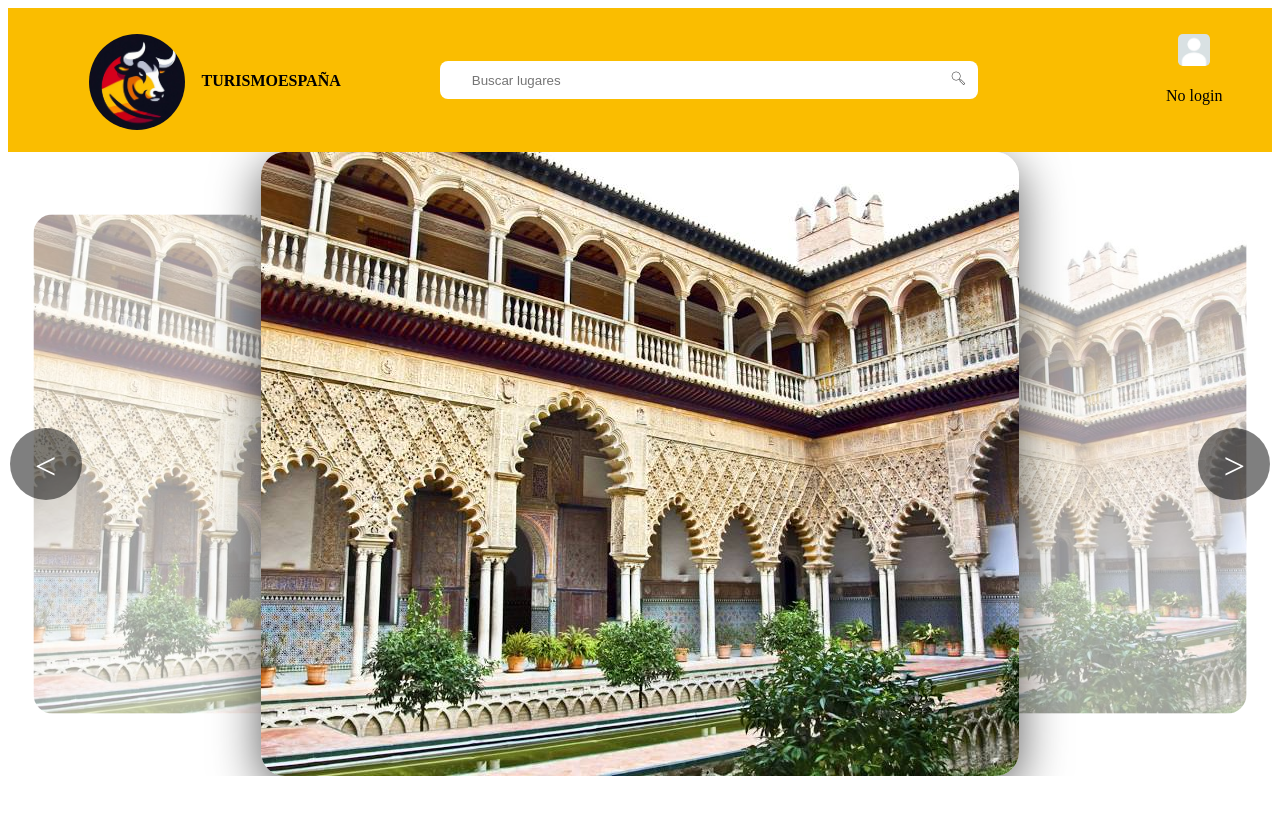
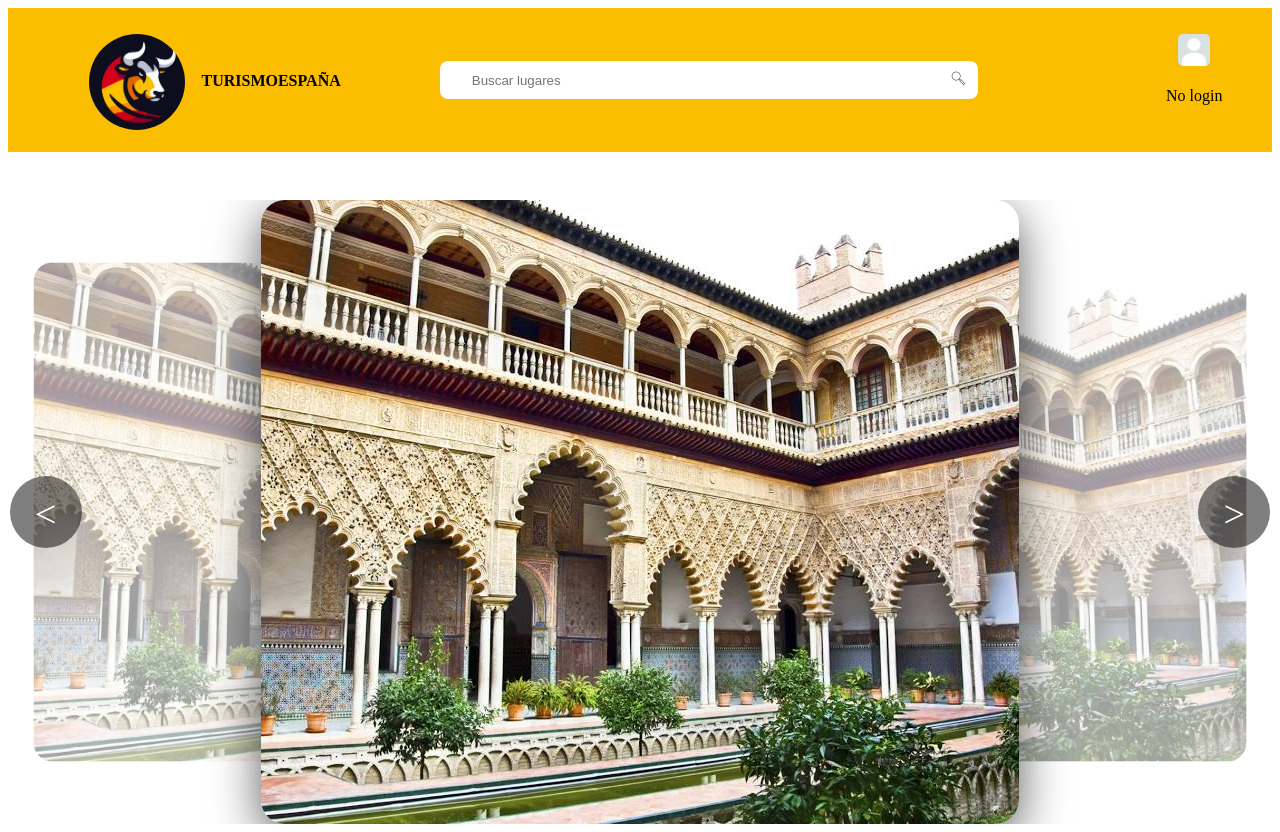
Before and after one commit to ALEXx1911/ProyectoTurismo, a React (Vite) app: page / in a window 1280 px wide. Built offline with nearby package versions, Linux system fonts and the light colour scheme.

Commit message:
Margen añadido entre menu y slider. Corregido el error de que el login no ocupara todo el header.

```diff
--- a/css/style.css
+++ b/css/style.css
@@ -108,6 +108,7 @@
   position: relative;
   text-align: center;
   background-color: white;
+  height: 100%;
   width: 100%;
   top: 50%;
   left: 50%;
@@ -179,7 +180,7 @@
 }
 
 .container-slider {
-  margin-bottom: 3rem;
+  margin-top: 3rem;
   width: 100%;
   height: 39rem;
   border-radius: 1.5rem;
--- a/sass/components/_login.scss
+++ b/sass/components/_login.scss
@@ -3,6 +3,7 @@
     position: relative;
     text-align: center;
     background-color: $color-white;
+    height:100%;
     width:100%;
     top:50%;
     left:50%;
--- a/sass/layout/_slider.scss
+++ b/sass/layout/_slider.scss
@@ -1,5 +1,5 @@
 .container-slider{
-    margin-bottom:3rem;
+    margin-top:3rem;
     width: 100%;
     height: 39rem;
     border-radius: 1.5rem;
--- a/src/components/Header.tsx
+++ b/src/components/Header.tsx
@@ -9,7 +9,6 @@ export default function Header(){
     //Variable para controlar el estado de visibilidad de "Menu".
     const [showLogin,setShowLogin]=useState(false);
     //Variable para controlar el estado de visibilidad de "Login".
-
 
     function handleClickProfileBox(){
        showMenu?setShowMenu(false):setShowMenu(true);
```
Also changed, not shown: 1 other file (tests, documents, lock files or other folders).
